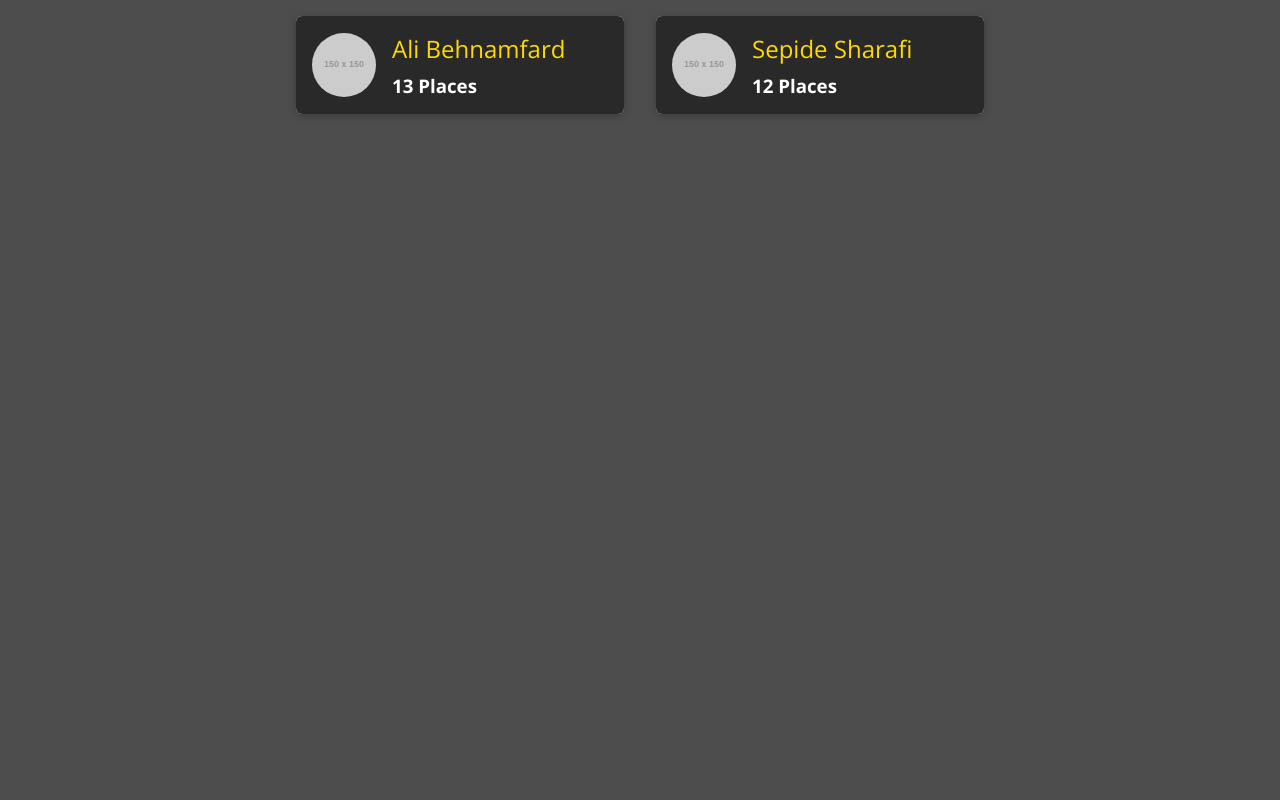
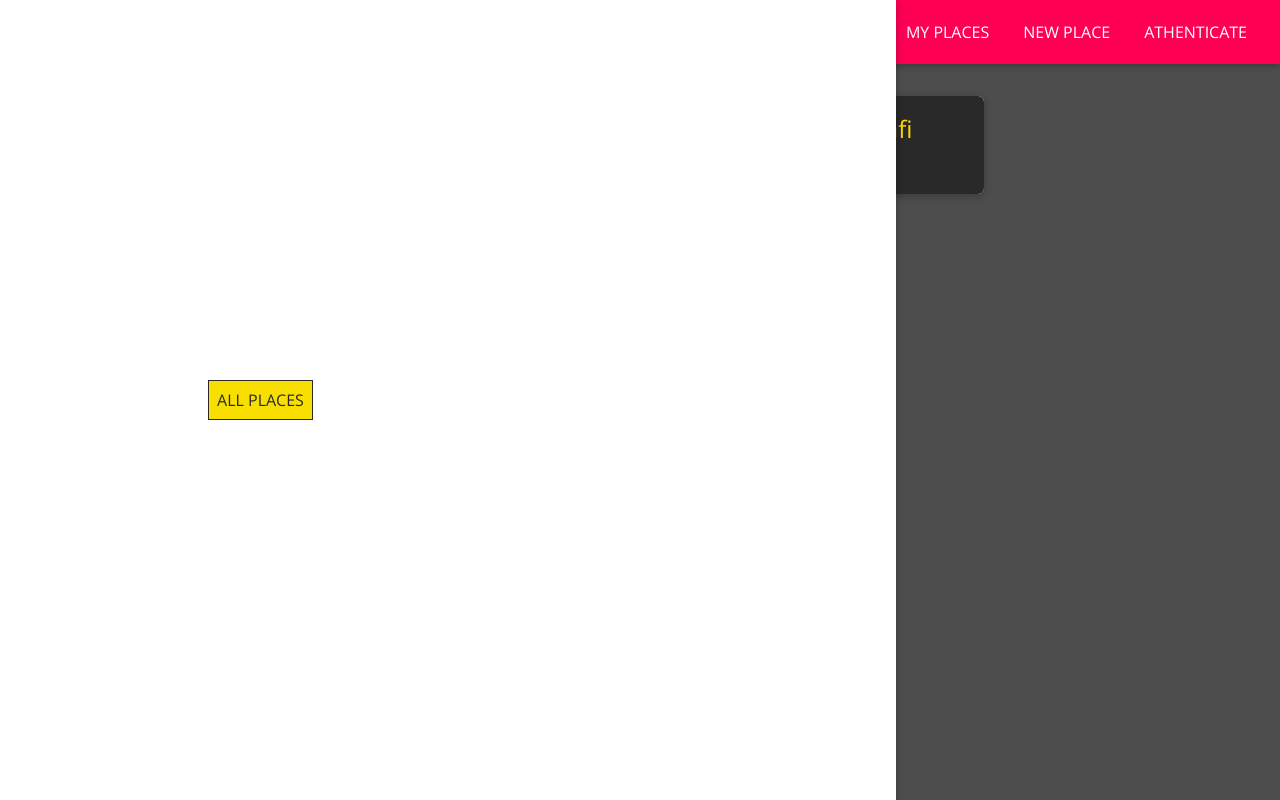
Before and after one commit to abehnamfard/NicePlaces, a React (Create React App) app in the folder frontend/: page / in a window 1280 px wide. Built offline with nearby package versions, Linux system fonts and the light colour scheme; the HTML template or start-up script is replaced by a standard one.

Commit message:
end of E09S05

```diff
--- a/frontend/public/index.html
+++ b/frontend/public/index.html
@@ -28,6 +28,7 @@
   </head>
   <body>
     <noscript>You need to enable JavaScript to run this app.</noscript>
+    <div id="drawer-hook"></div>
     <div id="root"></div>
     <!--
       This HTML file is a template.
--- a/frontend/src/App.js
+++ b/frontend/src/App.js
@@ -5,17 +5,22 @@
   Redirect,
   Switch
 } from "react-router-dom";
+
 import Users from "./user/pages/Users";
 import NewPlace from "./place/pages/NewPlace";
+import MainNavigation from "./shared/components/Navigation/MainNavigation";
 
 const App = () => {
   return (
     <Router>
-      <Switch>
-        <Route path="/" component={Users} exact />
-        <Route path="/places/new" component={NewPlace} exact />
-        <Redirect to="/" />
-      </Switch>
+      <MainNavigation />
+      <main>
+        <Switch>
+          <Route path="/" component={Users} exact />
+          <Route path="/places/new" component={NewPlace} exact />
+          <Redirect to="/" />
+        </Switch>
+      </main>
     </Router>
   );
 };
--- /dev/null
+++ b/frontend/src/shared/components/Navigation/MainHeader.css
@@ -0,0 +1,23 @@
+.main-header {
+  width: 100%;
+  height: 4rem;
+  display: flex;
+  align-items: center;
+  position: fixed;
+  top: 0;
+  left: 0;
+  background: #ff0055;
+  box-shadow: 0 2px 6px rgba(0, 0, 0, 0.26);
+  padding: 0 1rem;
+  z-index: 5;
+}
+
+main {
+  margin-top: 5rem;
+}
+
+@media (min-width: 768px) {
+  .main-header {
+    justify-content: space-between;
+  }
+}
--- /dev/null
+++ b/frontend/src/shared/components/Navigation/MainHeader.js
@@ -0,0 +1,9 @@
+import React from 'react';
+
+import './MainHeader.css';
+
+const MainHeader = props => {
+  return <header className="main-header">{props.children}</header>;
+};
+
+export default MainHeader;
--- /dev/null
+++ b/frontend/src/shared/components/Navigation/MainNavigation.css
@@ -0,0 +1,45 @@
+.main-navigation__menu-btn {
+  width: 3rem;
+  height: 3rem;
+  background: transparent;
+  border: none;
+  display: flex;
+  flex-direction: column;
+  justify-content: space-around;
+  margin-right: 2rem;
+  cursor: pointer;
+}
+
+.main-navigation__menu-btn span {
+  display: block;
+  width: 3rem;
+  height: 2.5px;
+  background: white;
+}
+
+.main-navigation__title {
+  color: white;
+}
+
+.main-navigation__title a {
+  text-decoration: none;
+  color: white;
+}
+
+.main-navigation__header-nav {
+  display: none;
+}
+
+.main-navigation__drawer-nav {
+  height: 100%;
+}
+
+@media (min-width: 768px) {
+  .main-navigation__menu-btn {
+    display: none;
+  }
+
+  .main-navigation__header-nav {
+    display: block;
+  }
+}
--- /dev/null
+++ b/frontend/src/shared/components/Navigation/MainNavigation.js
@@ -0,0 +1,34 @@
+import React, { Fragment } from "react";
+import { Link } from "react-router-dom";
+
+import MainHeader from "./MainHeader";
+import NavLinks from "./NavLinks";
+import SideDrawer from "./SideDrawer";
+import "./MainNavigation.css";
+
+const MainNavigation = props => {
+  return (
+    <Fragment>
+      <SideDrawer>
+        <nav className="main-navigation__drawer-nav">
+          <NavLinks />
+        </nav>
+      </SideDrawer>
+      <MainHeader>
+        <button className="main-navigation__menu-btn">
+          <span />
+          <span />
+          <span />
+        </button>
+        <h1 className="main-navigation__title">
+          <Link to="/">Nice Places</Link>
+        </h1>
+        <nav className="main-navigation__header-nav">
+          <NavLinks />
+        </nav>
+      </MainHeader>
+    </Fragment>
+  );
+};
+
+export default MainNavigation;
--- /dev/null
+++ b/frontend/src/shared/components/Navigation/NavLinks.css
@@ -0,0 +1,76 @@
+.nav-links {
+  list-style: none;
+  margin: 0;
+  padding: 0;
+  width: 100%;
+  height: 100%;
+  display: flex;
+  flex-direction: column;
+  justify-content: center;
+  align-items: center;
+}
+
+.nav-links li {
+  margin: 1rem;
+}
+
+.nav-links a {
+  border: 1px solid transparent;
+  color: #292929;
+  text-decoration: none;
+  padding: 0.5rem;
+}
+
+.nav-links a:hover,
+.nav-links a:active,
+.nav-links a.active {
+  background: #f8df00;
+  border-color: #292929;
+  color: #292929;
+}
+
+.nav-links button {
+  cursor: pointer;
+  border: 1px solid #292929;
+  color: #292929;
+  background: transparent;
+  padding: 0.5rem;
+  font: inherit;
+}
+
+.nav-links button:focus {
+  outline: none;
+}
+
+.nav-links button:hover,
+.nav-links button:active {
+  background: #292929;
+  color: white;
+}
+
+@media (min-width: 768px) {
+  .nav-links {
+    flex-direction: row;
+  }
+
+  .nav-links li {
+    margin: 0 0.5rem;
+  }
+
+  .nav-links a {
+    color: white;
+    text-decoration: none;
+  }
+
+  .nav-links button {
+    border: 1px solid white;
+    color: white;
+    background: transparent;
+  }
+
+  .nav-links button:hover,
+  .nav-links button:active {
+    background: #f8df00;
+    color: #292929;
+  }
+}
--- /dev/null
+++ b/frontend/src/shared/components/Navigation/NavLinks.js
@@ -0,0 +1,27 @@
+import React from "react";
+import { NavLink } from "react-router-dom";
+
+import "./NavLinks.css";
+
+const NavLinks = () => {
+  return (
+    <ul className="nav-links">
+      <li>
+        <NavLink to="/" exact>
+          ALL PLACES
+        </NavLink>
+      </li>
+      <li>
+        <NavLink to="/user1">MY PLACES</NavLink>
+      </li>
+      <li>
+        <NavLink to="/places/new">NEW PLACE</NavLink>
+      </li>
+      <li>
+        <NavLink to="/auth">ATHENTICATE</NavLink>
+      </li>
+    </ul>
+  );
+};
+
+export default NavLinks;
--- /dev/null
+++ b/frontend/src/shared/components/Navigation/SideDrawer.css
@@ -0,0 +1,10 @@
+.side-drawer {
+  position: fixed;
+  left: 0;
+  top: 0;
+  z-index: 100;
+  height: 100vh;
+  width: 70%;
+  background: white;
+  box-shadow: 0 2px 8px rgba(0, 0, 0, 0.26);
+}
--- /dev/null
+++ b/frontend/src/shared/components/Navigation/SideDrawer.js
@@ -0,0 +1,11 @@
+import React from "react";
+import ReactDOM from "react-dom";
+
+import "./SideDrawer.css";
+
+const SideDrawer = props => {
+  const content = <aside className="side-drawer">{props.children}</aside>;
+  return ReactDOM.createPortal(content, document.getElementById("drawer-hook"));
+};
+
+export default SideDrawer;
--- a/frontend/src/user/components/UsersList.js
+++ b/frontend/src/user/components/UsersList.js
@@ -1,12 +1,17 @@
 import React from "react";
 
 import UserItem from "./UserItem";
+import Card from "../../shared/components/UIElemets/Card";
 
 import "./UsersList.css";
 
 const UsersList = props => {
   if (props.items.length === 0) {
-    return <div className="center">هیچ کاربری در سیستم پیدا نشد</div>;
+    return (
+      <Card>
+        <h2 className="center">هیچ کاربری در سیستم پیدا نشد</h2>
+      </Card>
+    );
   }
   return (
     <ul className="users-list">
```
Also changed, not shown: 1 other file (tests, documents, lock files or other folders).
